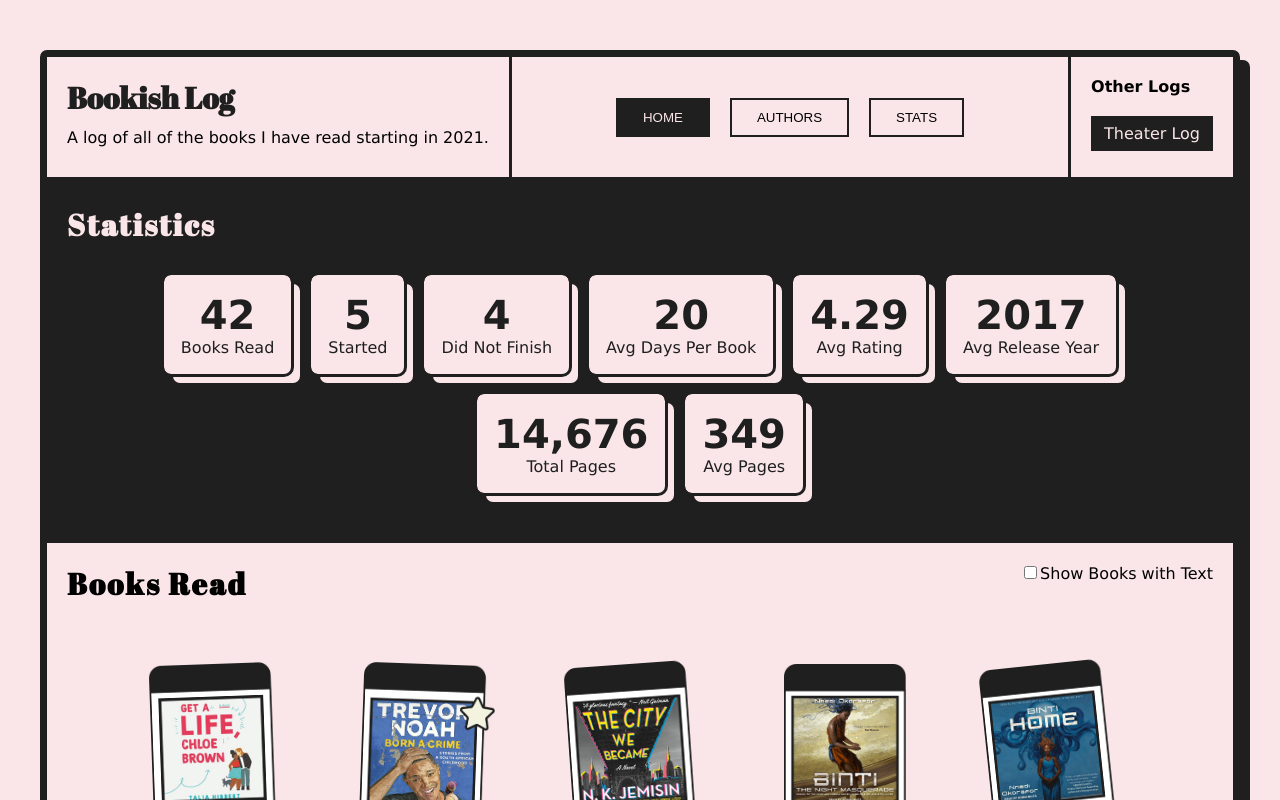
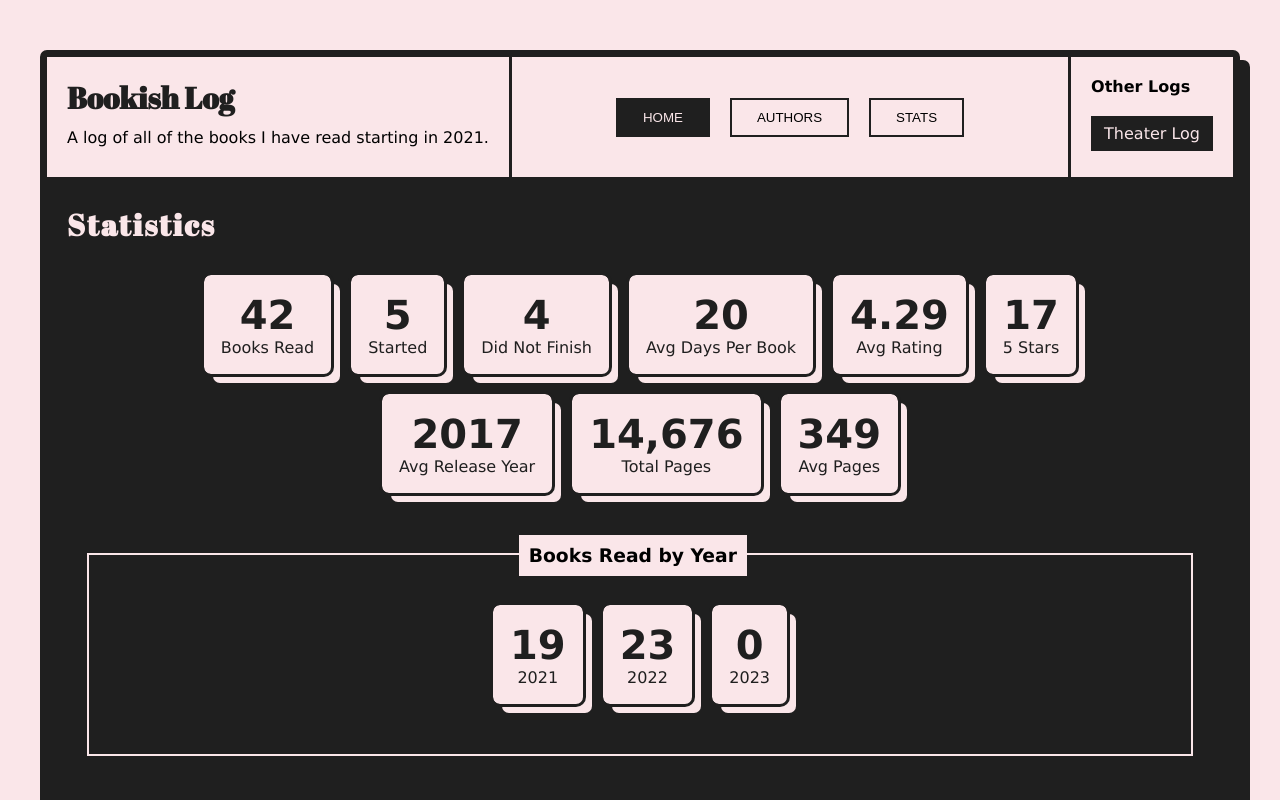
Before and after one commit to brittanyrw/thebookishlog, a Vue app: page / in a window 1280 px wide. Shown: the top 800 px of the page. Built offline with nearby package versions, Linux system fonts and the light colour scheme.

Commit message:
update book stats

```diff
--- a/src/components/Statistics/OverallBookStatistics.vue
+++ b/src/components/Statistics/OverallBookStatistics.vue
@@ -28,6 +28,12 @@
       </div>
       <div class="stat">
         <p class="stat-number">
+          {{ valueCount("rating", 5) }}
+        </p>
+        <p class="stat-title">5 Stars</p>
+      </div>
+      <div class="stat">
+        <p class="stat-number">
           {{ Math.floor(countRead("publishedYear") / filterReadBooks.length) }}
         </p>
         <p class="stat-title">Avg Release Year</p>
@@ -44,6 +50,31 @@
         </p>
         <p class="stat-title">Avg Pages</p>
       </div>
+    </div>
+    <div class="additional-stats">
+      <div class="stats-by-year-container">
+      <h3>Books Read by Year</h3>
+      <div class="stats-by-year">
+        <div class="stat">
+        <p class="stat-number">
+          {{ countYear("2021") }}
+        </p>
+        <p class="stat-title">2021</p>
+      </div>
+      <div class="stat">
+        <p class="stat-number">
+          {{ countYear("2022") }}
+        </p>
+        <p class="stat-title">2022</p>
+      </div>
+      <div class="stat">
+        <p class="stat-number">
+          {{ countYear("2023") }}
+        </p>
+        <p class="stat-title">2023</p>
+      </div>
+      </div>
+    </div>
     </div>
   </div>
 </template>
@@ -85,6 +116,9 @@ export default {
     },
     valueCount(key, value) {
       return this.bookInfo.filter(book => book[key] === value).length;
+    },
+    countYear(year) {
+      return this.filterReadBooks.filter(book => book["dateFinished"].includes(year)).length;
     }
   }
 };
@@ -92,7 +126,7 @@ export default {
 <style lang="scss" scoped>
 @import "@/assets/styles/variables.scss";
 
-.statistics-container {
+.statistics-container, .stats-by-year-container {
   background-color: $black;
   padding: 20px 20px 40px 20px;
   h2 {
@@ -100,7 +134,16 @@ export default {
     margin: 0;
     margin-bottom: 20px;
   }
-  .statistics {
+  h3 {
+    background-color: $pink;
+    padding: 10px;
+    display: inline-block;
+    margin: 0;
+    position: absolute;
+    top: -20px;
+    left: 39%;
+  }
+  .statistics, .stats-by-year {
     display: flex;
     justify-content: center;
     flex-wrap: wrap;
@@ -135,4 +178,12 @@ export default {
     }
   }
 }
+
+.stats-by-year-container {
+  text-align: center;
+  border: 2px solid $pink;
+  margin: 50px 20px 20px 20px;
+  position: relative;
+  padding-top: 40px;
+}
 </style>
```
